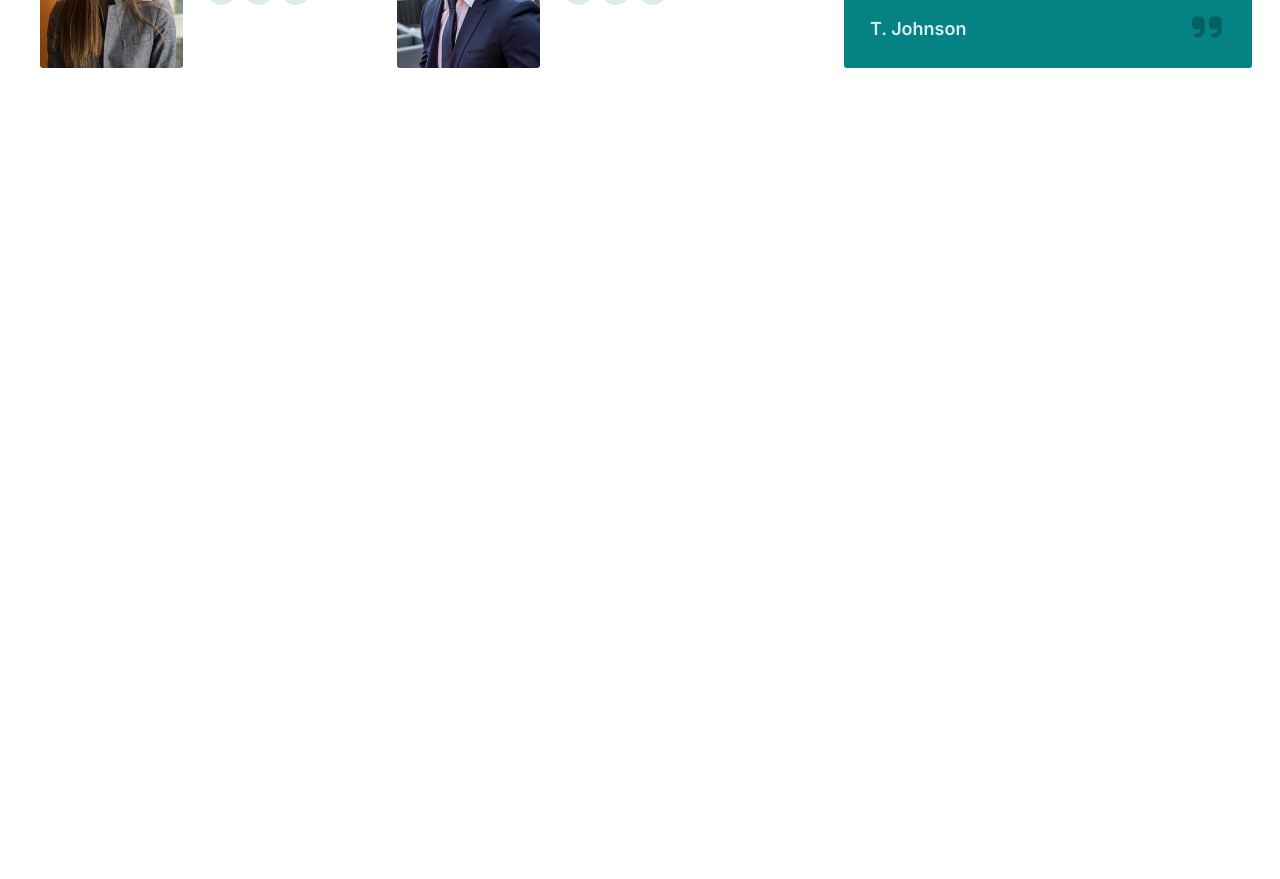
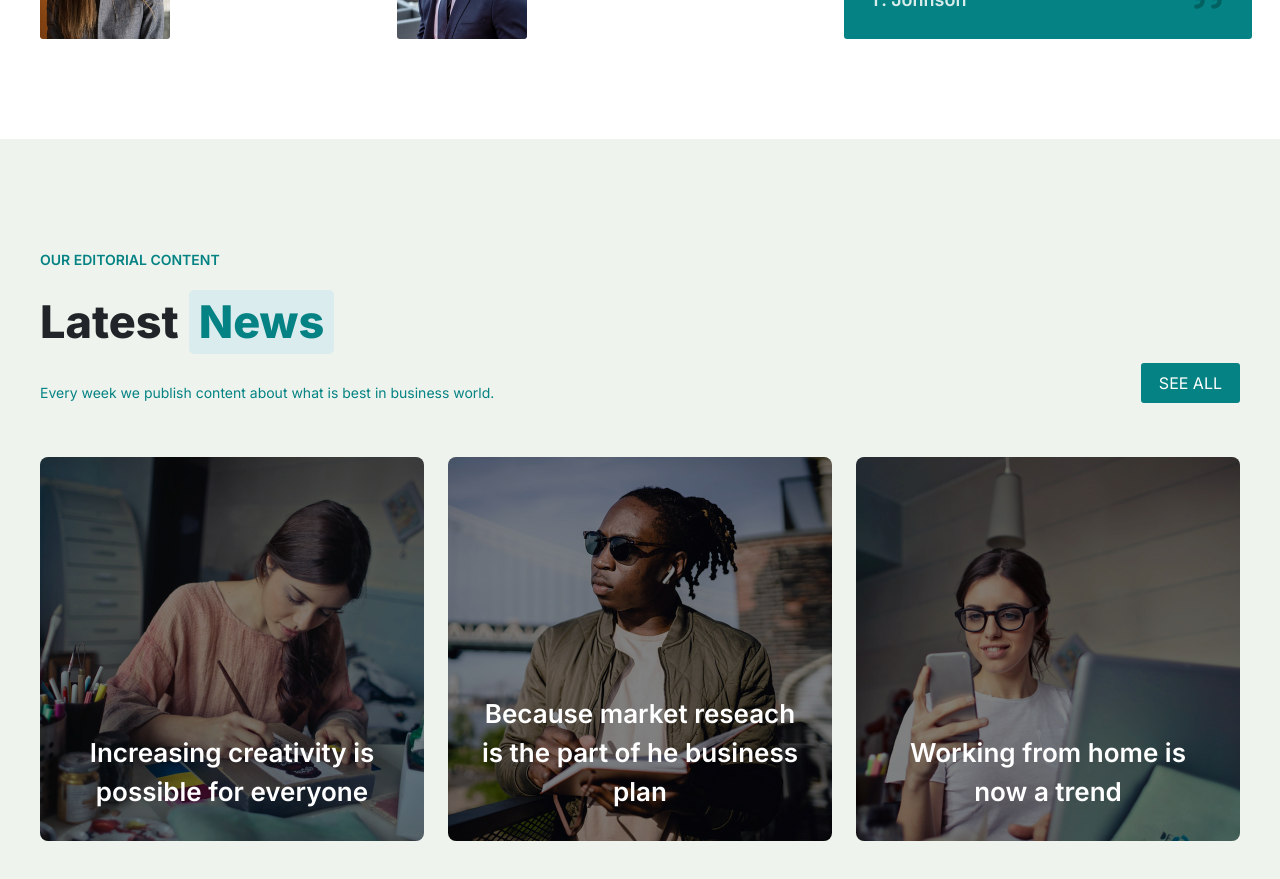
Before and after one commit to GiuseppeCerto/proj-html-vuejs, a Vue app: page / in a window 1280 px wide. Shown: the part 3880-4759 px from the top of the page. Before the commit the page ends 4048 px from the top, so only its background shows below. Built offline with nearby package versions, Linux system fonts and the light colour scheme.

Commit message:
EDIT news section

```diff
--- a/src/components/News.vue
+++ b/src/components/News.vue
@@ -1,5 +1,46 @@
 <template>
+    <div class="news_bg">
+        <div class="news_sec">
+            <div class="row justify-content-between news_header_sec">
+                <div class="col-6">
+                    <div class="gray_text">
+                            OUR EDITORIAL CONTENT
+                    </div>
+                    <div class="news_title_sec">
+                        <h2 class="news_title">
+                            Latest
+                        </h2>
+                        <h2 class="news_title2">
+                            News
+                        </h2>
+                    </div>
+                    <p class="news_parag">
+                       Every week we publish content about what is best in business world.
+                    </p>
+                </div>
+                <div class="col-2 news_button_sec">
+                    <div class="news_button">
+                        SEE ALL
+                    </div>
+                </div>
+            </div>
 
+            <div class="news_card_sec">
+                <div class="news_card">
+                    <img src="../assets/images/news-1.jpg" alt="#">
+                    <p class="card_parag">Increasing creativity is possible for everyone</p>
+                </div>
+                <div class="news_card">
+                    <img src="../assets/images/news-2.jpg" alt="#">
+                    <p class="card_parag">Because market reseach is the part of he business plan</p>
+                </div>
+                <div class="news_card">
+                    <img src="../assets/images/news-3.jpg" alt="#">
+                    <p class="card_parag">Working from home is now a trend</p>
+                </div>
+            </div>
+        </div>
+    </div>
 </template>
 
 <script>
@@ -8,5 +49,90 @@
 
 <style lang="scss" >
 
+    .news_bg{
+        background-color: rgba(238,244,237,255);
+        padding-top: 110px;
+    }
+
+    .news_sec{
+        width: 1200px;
+        margin: 0 auto;
+        padding-bottom: 110px;
+    }
+
+    .news_header_sec{
+        padding-bottom: 38px;
+    }
+
+    .news_title_sec{
+        display: flex;
+        margin-top: 20px;
+    }
+
+    .news_title{
+        width: fit-content;
+        padding: 5px 10px;
+        border-radius: 5px;
+        font-size: 45px;
+        font-weight: 700;
+        padding-left: 0;
+    }
+
+    .news_title2{
+        background-color: rgba(218,236,237,255);
+        color: rgba(5,130,131,255);
+        width: fit-content;
+        padding: 5px 10px;
+        border-radius: 5px;
+        font-size: 45px;
+        font-weight: 700;
+    }
+
+    .news_parag{
+        font-size: 14px;
+        color: rgba(5,130,131,255);
+        margin-top: 20px;
+    }
+
+    .news_button_sec{
+        display: flex;
+        justify-content: end;
+        align-self: self-end;
+        margin-bottom: 16px;
+    }
+
+    .news_button{
+        padding: 8px 18px;
+        background-color: rgba(5,130,131,255);
+        border-radius: 3px;
+        color: white;
+        width: fit-content;
+    }
+
+    .news_card_sec{
+        display: flex;
+        justify-content: space-between;
+    }
+
+    .news_card{
+        width: 32%;
+        position: relative;
+    }
+
+    .news_card img{
+        filter: brightness(0.5);
+        border-radius: 8px;
+    }
+
+    .card_parag{
+        font-size: 26px;
+        color: white;
+        font-weight: 600;
+        text-align: center;
+        position: absolute;
+        margin: 0;
+        bottom: 30px;
+        padding: 0 30px 0 30px;
+    }
 
 </style>
--- a/src/components/Team.vue
+++ b/src/components/Team.vue
@@ -149,6 +149,7 @@
 
     .team_image img{
         border-radius: 3px;
+        width: 130px;
     }
 
     .team_name{
```
